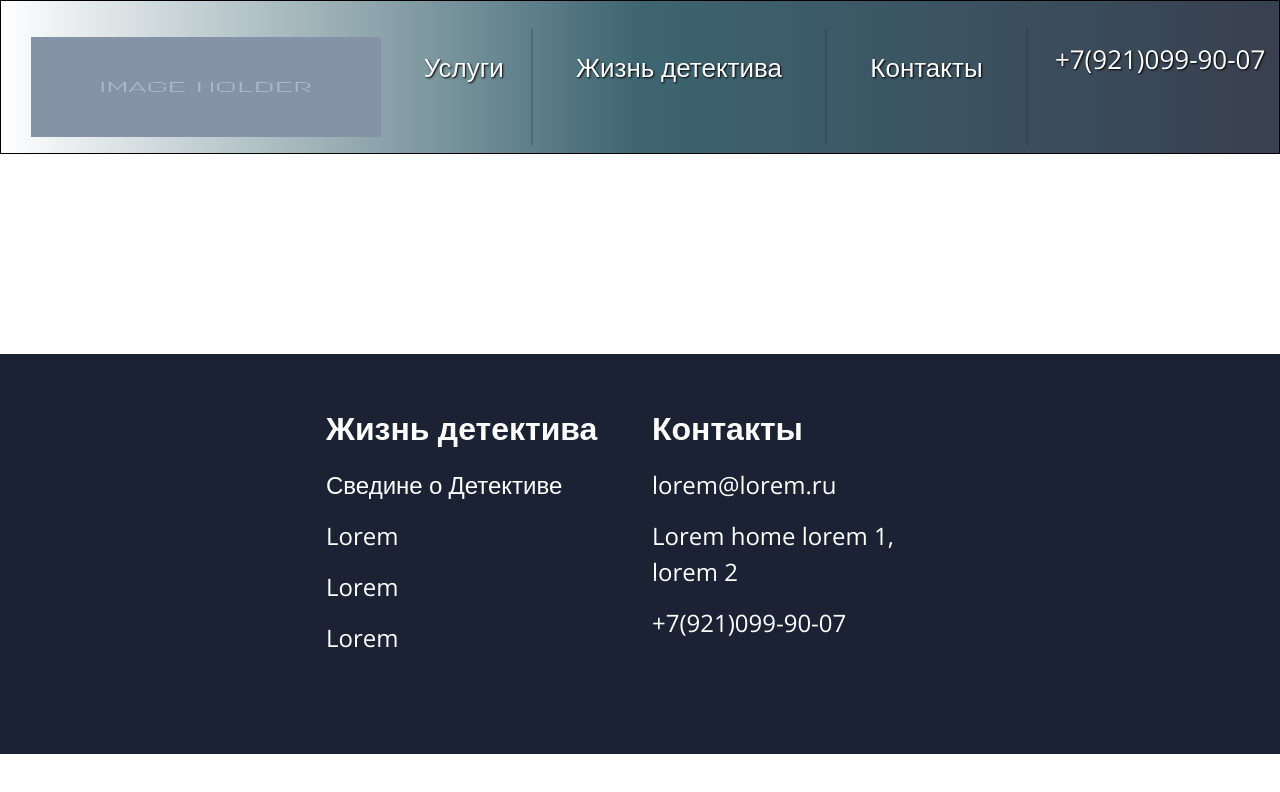
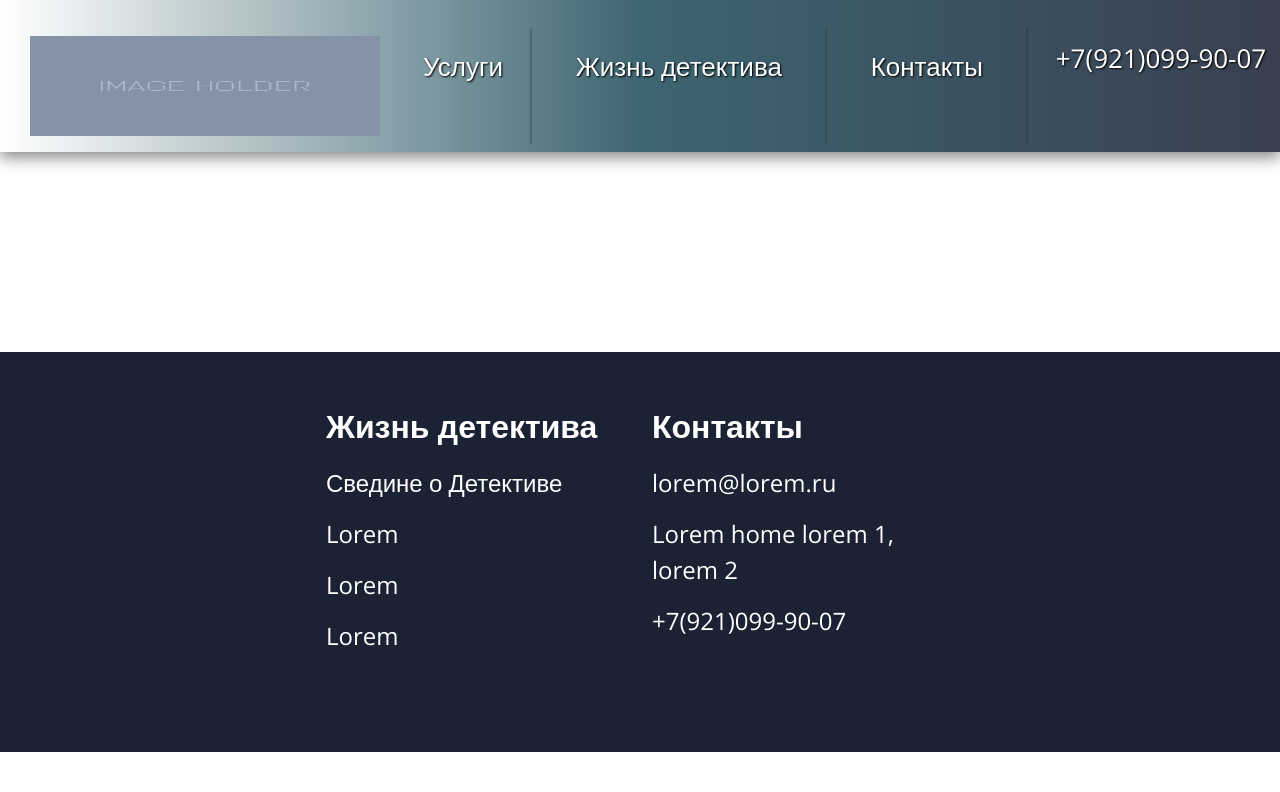
Before and after one commit to Meresnes/work, a React (Create React App) app in the folder detective/: page / in a window 1280 px wide. Shown: the top 792 px of the page. Built offline with nearby package versions, Linux system fonts and the light colour scheme.

Commit message:
addShadow

```diff
--- a/detective/src/styles/navbar.css
+++ b/detective/src/styles/navbar.css
@@ -11,7 +11,7 @@ header{
     width: 100%;
     font-size: 26px;
     z-index: 9;
-    border: black 1px solid;
+    box-shadow: 0px 5px 15px gray;
     background: rgb(255,255,255);
 background: linear-gradient(90deg, rgba(255,255,255,1) 0%, rgba(61,101,113,1) 50%, rgba(26,34,52,0.865983893557423) 100%);
 }
```
